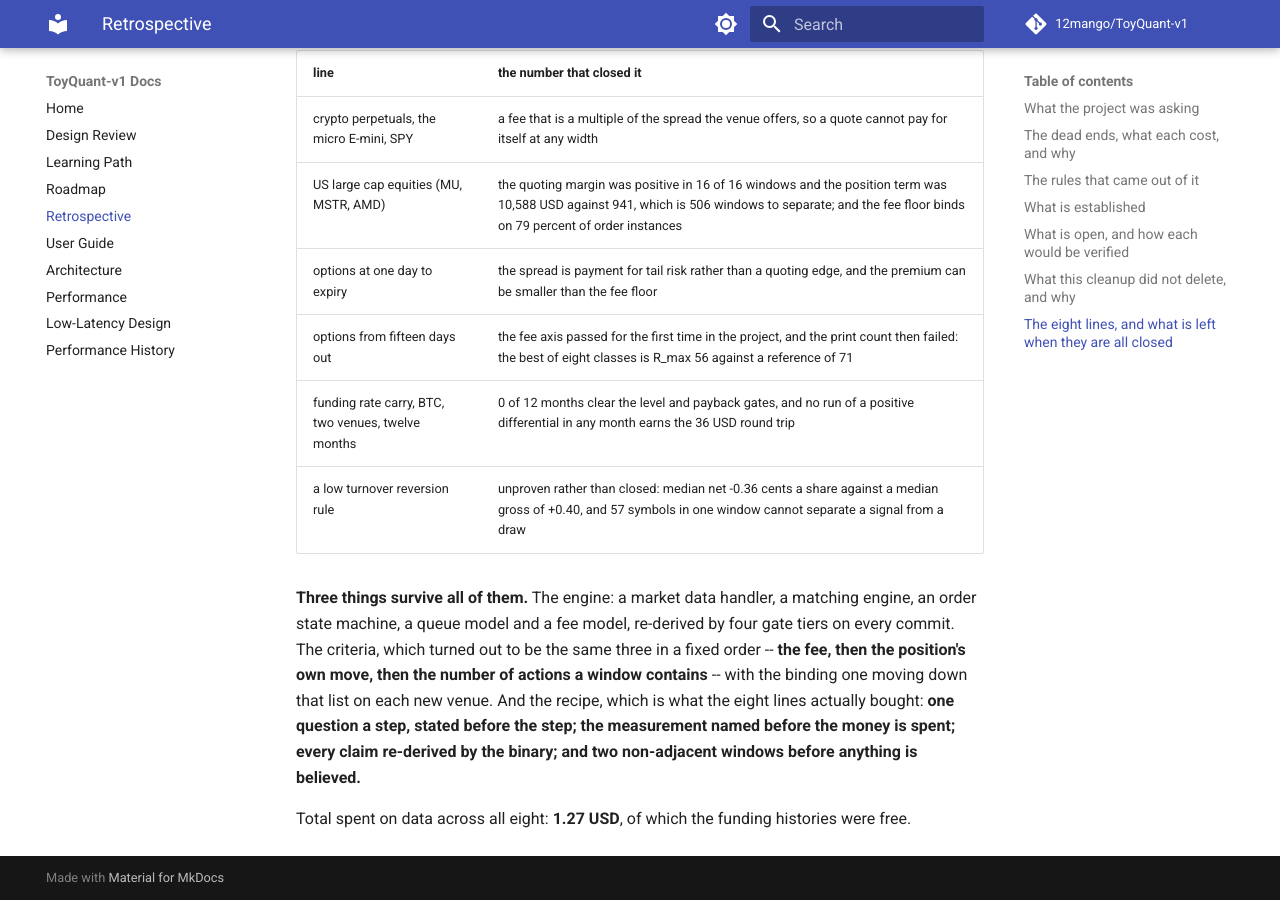
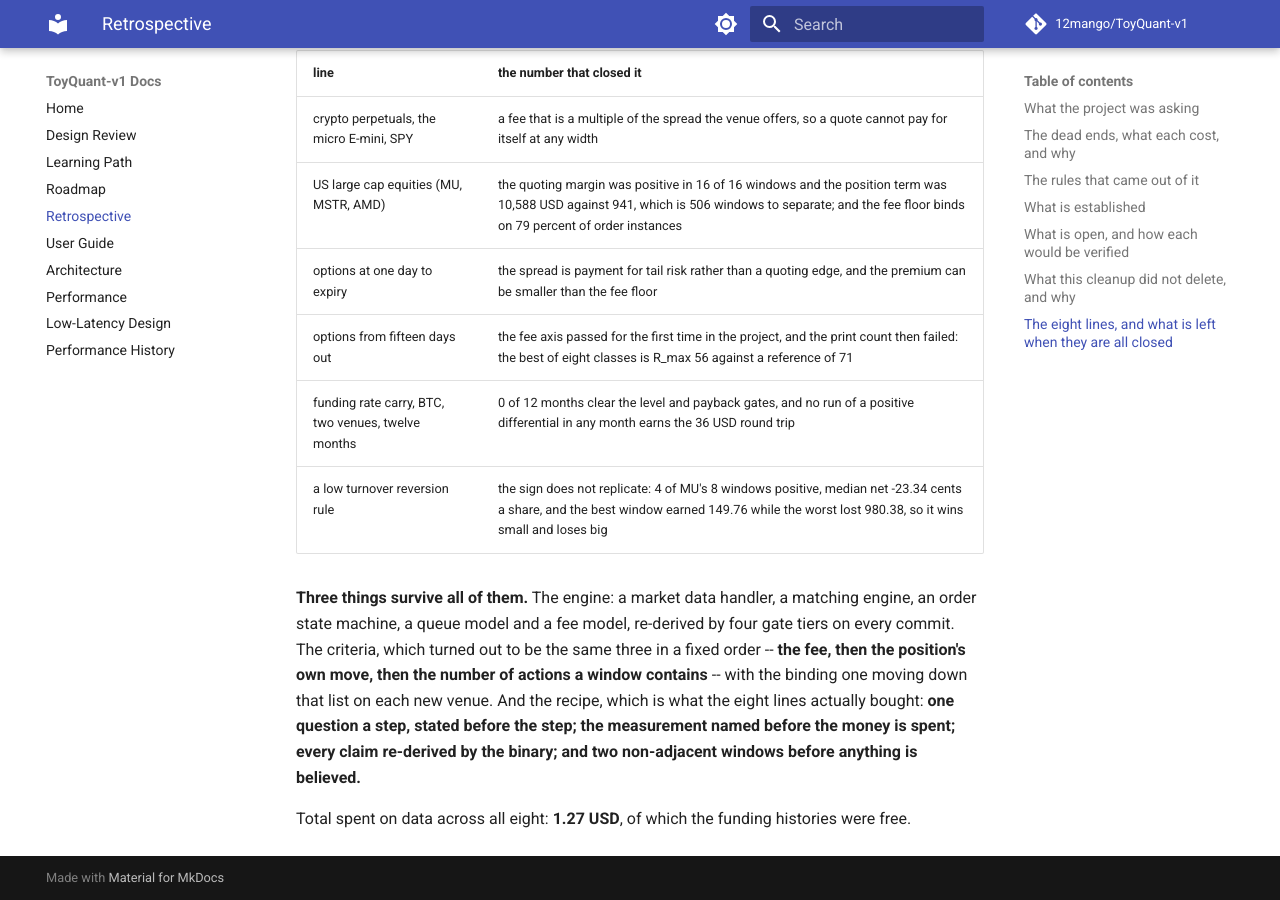
Before and after one commit to 12mango/ToyQuant-v1, an MkDocs documentation site: the page built from docs/RETROSPECTIVE.md, in a window 1280 px wide and 900 px high, scrolled down 3622 px. Built offline with MkDocs 1.6.1 and Material for MkDocs 9.7.7, drawn with Linux system fonts in a browser that asks for light colours; comment, search, counter and statistics services are not loaded.

Commit message:
retrospective: Close the eighth line in the summary, since the replication has run
The summary still said the low turnover rule was unproven. Its replication over MU's eight windows has now run, four
windows are positive and four negative, and the payoff asymmetry is the reason it closes, so the row says that.

Gate: all four tiers.

```diff
--- a/docs/RETROSPECTIVE.md
+++ b/docs/RETROSPECTIVE.md
@@ -92,7 +92,7 @@ one a number rather than an opinion.
 | options at one day to expiry | the spread is payment for tail risk rather than a quoting edge, and the premium can be smaller than the fee floor |
 | options from fifteen days out | the fee axis passed for the first time in the project, and the print count then failed: the best of eight classes is R_max 56 against a reference of 71 |
 | funding rate carry, BTC, two venues, twelve months | 0 of 12 months clear the level and payback gates, and no run of a positive differential in any month earns the 36 USD round trip |
-| a low turnover reversion rule | unproven rather than closed: median net -0.36 cents a share against a median gross of +0.40, and 57 symbols in one window cannot separate a signal from a draw |
+| a low turnover reversion rule | the sign does not replicate: 4 of MU's 8 windows positive, median net -23.34 cents a share, and the best window earned 149.76 while the worst lost 980.38, so it wins small and loses big |
 
 **Three things survive all of them.** The engine: a market data handler, a matching engine, an order state machine, a
 queue model and a fee model, re-derived by four gate tiers on every commit. The criteria, which turned out to be the
```
